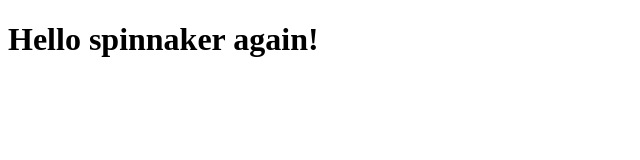
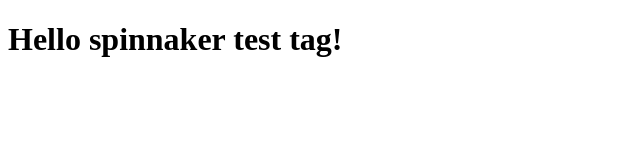
Before and after one commit to ryanwholey/test-app, a website: page app/public/index.html in a window 1280 px wide. Shown: the whole page, without its empty margins (0-640 px from the left). Drawn offline with Linux system fonts and the light colour scheme.

Commit message:
Test tag

```diff
--- a/app/public/index.html
+++ b/app/public/index.html
@@ -2,6 +2,6 @@
 <html>
   <head></head>
   <body>
-    <h1>Hello spinnaker again!</h1>
+    <h1>Hello spinnaker test tag!</h1>
   </body>
 </html>
```
